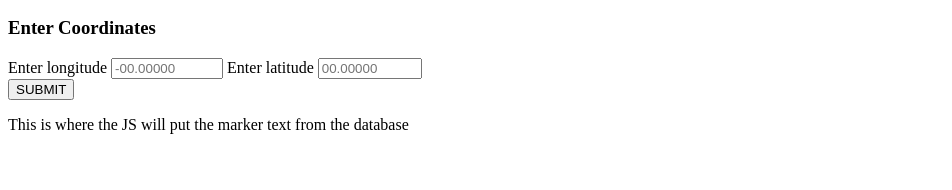
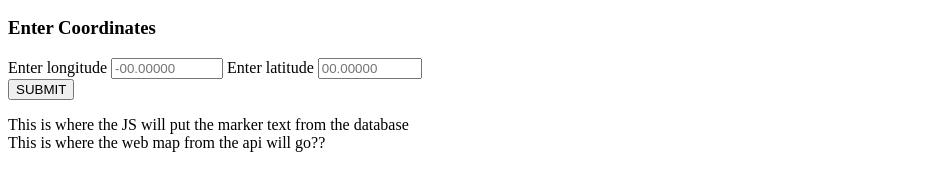
Before and after one commit to schmitz1193/Detour-For-History, a website: page public/index.html in a window 1280 px wide. Shown: the part 96-286 px from the top of the page, without its empty margins (0-952 px from the left). Drawn offline with Linux system fonts and the light colour scheme.

Commit message:
created map div

```diff
--- a/public/index.html
+++ b/public/index.html
@@ -24,6 +24,10 @@
 
     <div id="markerText">This is where the JS will put the marker text from the database</div>
 
+    <div id="webMap">This is where the web map from the api will go??</div>
+
+
+
 
   </body>
 
```
